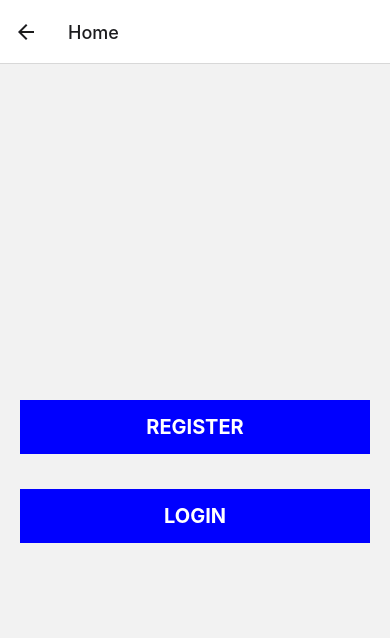
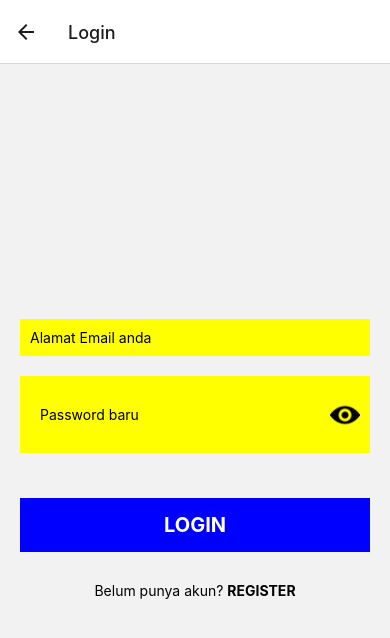
Before and after one commit to Indra2108/Todo-Online, a React Native app: screen /Mengsplash in a window 390 px wide. Before the commit this address had no page. Shown: the top 638 px of the page. Built offline with nearby package versions, Linux system fonts and the light colour scheme.

Commit message:
Remove Home screen and replace with Login screen

```diff
--- a/App.js
+++ b/App.js
@@ -4,7 +4,6 @@ import { View, Text } from 'react-native';
 // import screen
 import Mengsplash from "./src/auth/mengsplash";
 import Dashboard from "./src/todo/dashboard";
-import Home from './src/auth/home'
 import Login from './src/auth/login';
 import Register from './src/auth/register';
 
@@ -20,10 +19,9 @@ export default class App extends Component {
       <NavigationContainer>
         <Stack.Navigator initialRouteName='Mengsplash'>
           <Stack.Screen name="Mengsplash" component={Mengsplash} />
+          <Stack.Screen name="Login" component={Login} />
+          <Stack.Screen name="Register" component={Register} />
           <Stack.Screen name="Dashboard" component={Dashboard} />
-          <Stack.Screen name="Home" component={Home} />
-          <Stack.Screen name="Register" component={Register} />
-          <Stack.Screen name="Login" component={Login} />
         </Stack.Navigator>
       </NavigationContainer>
     )
--- a/src/auth/home/index.js
+++ /dev/null
@@ -1,21 +0,0 @@
-import React, { Component } from "react";
-import { View, Text, TouchableOpacity } from 'react-native';
-
-// Import style
-import styles from "./styles";
-
-export default class Home extends Component {
-    render() {
-        return (
-            <View style={styles.container}>
-                <TouchableOpacity style={styles.tombol} onPress={() => this.props.navigation.navigate('Register')}>
-                    <Text style={styles.tulisantombol}>REGISTER</Text>
-                </TouchableOpacity>
-
-                <TouchableOpacity style={styles.tombol} onPress={() => this.props.navigation.navigate('Login')}>
-                    <Text style={styles.tulisantombol}>LOGIN</Text>
-                </TouchableOpacity>
-            </View>
-        )
-    }
-}
--- a/src/auth/home/styles.js
+++ /dev/null
@@ -1,23 +0,0 @@
-import { StyleSheet } from "react-native";
-
-export default StyleSheet.create({
-    container: {
-        flex: 1,
-        padding: 20,
-        justifyContent: 'center'
-    },
-    tombol: {
-        width: '100%',
-        padding: 15,
-        alignItems: 'center',
-        justifyContent: 'center',
-        color: 'blue',
-        backgroundColor: 'blue',
-        marginTop: '10%'
-    },
-    tulisantombol: {
-        color: 'white',
-        fontWeight: 'bold',
-        fontSize: 20
-    },
-})
--- a/src/auth/login/index.js
+++ b/src/auth/login/index.js
@@ -69,8 +69,12 @@ export default class Login extends Component {
             .then((response) => response.json())
             .then((mengrespon) => {
                 console.log(mengrespon)
-                this.setState({ token: mengrespon.token.original.access_token })
-                this.saveDataStorage(this.state.token)
+                if (mengrespon.message) {
+                    this.setState({ token: mengrespon.token.original.access_token })
+                    this.saveDataStorage(this.state.token)
+                    this.props.navigation.replace('Dashboard')
+                }
+
             })
             .catch(error => { console.log(error) })
     }
@@ -99,9 +103,14 @@ export default class Login extends Component {
                     </TouchableOpacity>
                 </View>
 
-                <TouchableOpacity style={styles.tombol} onPress={() => this.loginData()}>
+                <TouchableOpacity style={styles.tombol} onPress={() => this.props.navigation.replace('Dashboard')}>
                     <Text style={styles.tulisantombol}>LOGIN</Text>
                 </TouchableOpacity>
+
+                <View style={styles.punyaakun}>
+                    <Text>Belum punya akun? </Text>
+                    <Text onPress={() => this.props.navigation.navigate('Register')} style={styles.tekspunyaakun}>REGISTER</Text>
+                </View>
 
                 {/* <TouchableOpacity style={styles.tombol} onPress={() => alert(this.state.token)}>
                     <Text style={styles.tulisantombol}>GET TOKEN FROM API</Text>
--- a/src/auth/login/styles.js
+++ b/src/auth/login/styles.js
@@ -43,4 +43,12 @@ export default StyleSheet.create({
     login: {
         fontWeight: 'bold'
     },
+    punyaakun: {
+        justifyContent: 'center',
+        flexDirection: 'row',
+        marginTop: 30
+    },
+    tekspunyaakun: {
+        fontWeight: 'bold'
+    }
 })
--- a/src/auth/mengsplash/index.js
+++ b/src/auth/mengsplash/index.js
@@ -10,7 +10,7 @@ export default class Mengsplash extends Component {
             .then(mydata => {
                 if (mydata === null) {
                     console.log('Token Kosong!')
-                    this.props.navigation.replace('Home')
+                    this.props.navigation.replace('Login')
                 } else {
                     this.props.navigation.replace('Dashboard')
                 }
--- a/src/auth/register/index.js
+++ b/src/auth/register/index.js
@@ -90,6 +90,11 @@ export default class Register extends Component {
                 <TouchableOpacity style={styles.tombol} onPress={() => this.registerData()}>
                     <Text style={styles.tulisantombol}>REGISTER</Text>
                 </TouchableOpacity>
+
+                <View style={styles.punyaakun}>
+                    <Text>Sudah punya akun? </Text>
+                    <Text onPress={() => this.props.navigation.navigate('Login')} style={styles.tekspunyaakun}>Login</Text>
+                </View>
             </View>
         )
     }
--- a/src/auth/register/styles.js
+++ b/src/auth/register/styles.js
@@ -43,4 +43,12 @@ export default StyleSheet.create({
     login: {
         fontWeight: 'bold'
     },
+    punyaakun: {
+        justifyContent: 'center',
+        flexDirection: 'row',
+        marginTop: 30
+    },
+    tekspunyaakun: {
+        fontWeight: 'bold'
+    }
 })
```
Also changed, not shown: 1 other file (tests, documents, lock files or other folders).
